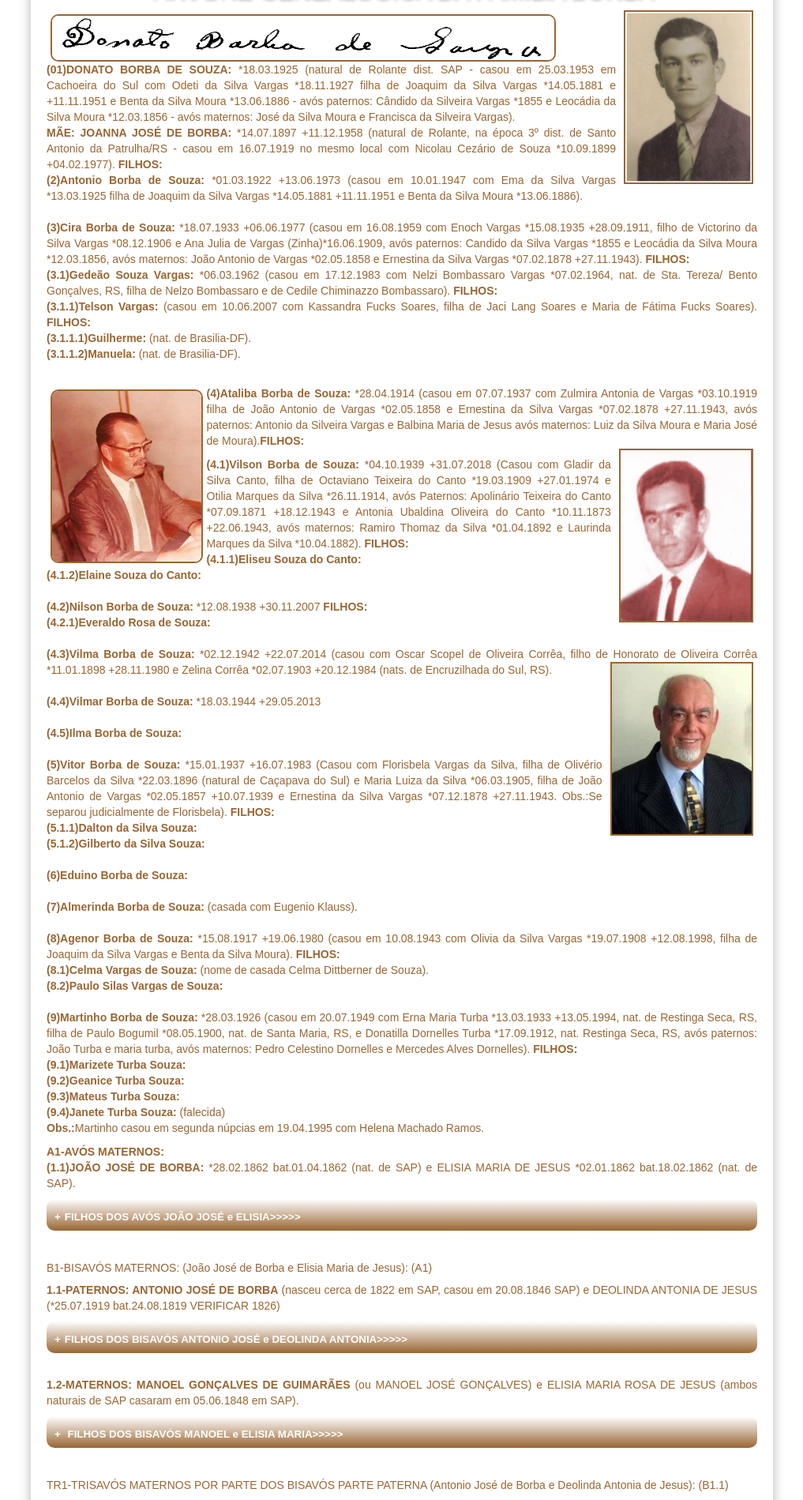
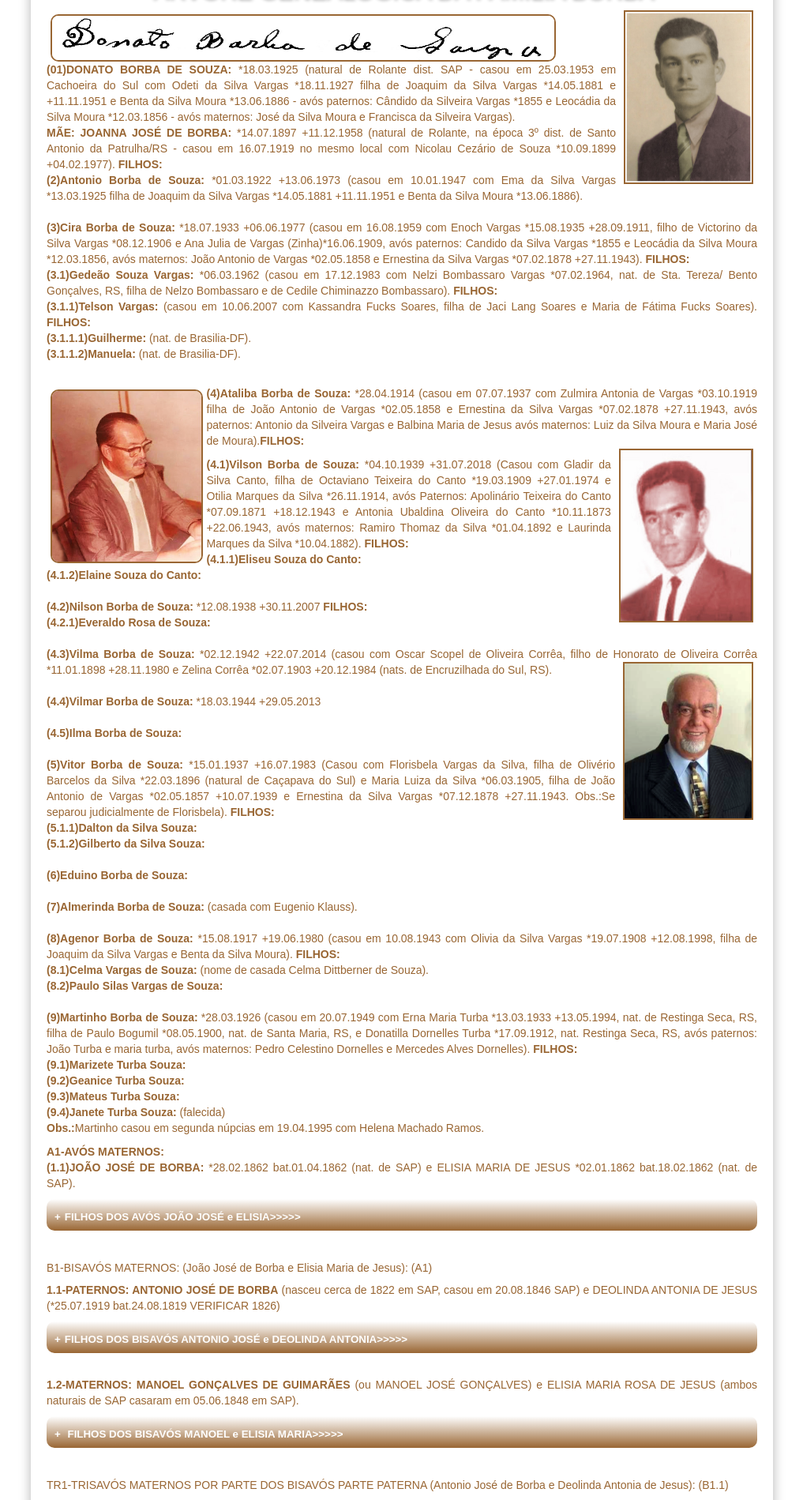
Before and after one commit to claudiovargas1955/claudiovargas1955.github.io, a Jekyll site: the page built from _pages/arvore-genealogica-da-familia-borba.html, in a window 1280 px wide. Shown: the part 389-2288 px from the top of the page at 79% size, without its empty margins (131-1148 px from the left). Built offline with Jekyll 4.4.1, drawn with Linux system fonts in a browser that asks for light colours; some web fonts are replaced.

Commit message:
Update arvore-genealogica-da-familia-borba.html

```diff
--- a/_pages/arvore-genealogica-da-familia-borba.html
+++ b/_pages/arvore-genealogica-da-familia-borba.html
@@ -92,7 +92,7 @@ Silva *10.04.1882). <b>FILHOS:</b><br>
               <b>(4.2.1)Everaldo Rosa de Souza:</b><br><br>
 
 <b>(4.3)Vilma Borba de Souza: </b>*02.12.1942 +22.07.2014 (casou com Oscar Scopel de Oliveira Corrêa, filho de Honorato de Oliveira
- <img class="dir" style="float:right"; src="/images/FOTO VILMAR.png" height="220px" title="Vilmar Borba";/>
+ <img class="dir" style="float:right"; src="/images/FOTO VILMAR.png" height="200px" title="Vilmar Borba";/>
 Corrêa *11.01.1898 +28.11.1980 e Zelina Corrêa *02.07.1903 +20.12.1984 (nats. de Encruzilhada do Sul, RS).<br><br>
 
 <b>(4.4)Vilmar Borba de Souza: </b>*18.03.1944 +29.05.2013<br><br>
```
